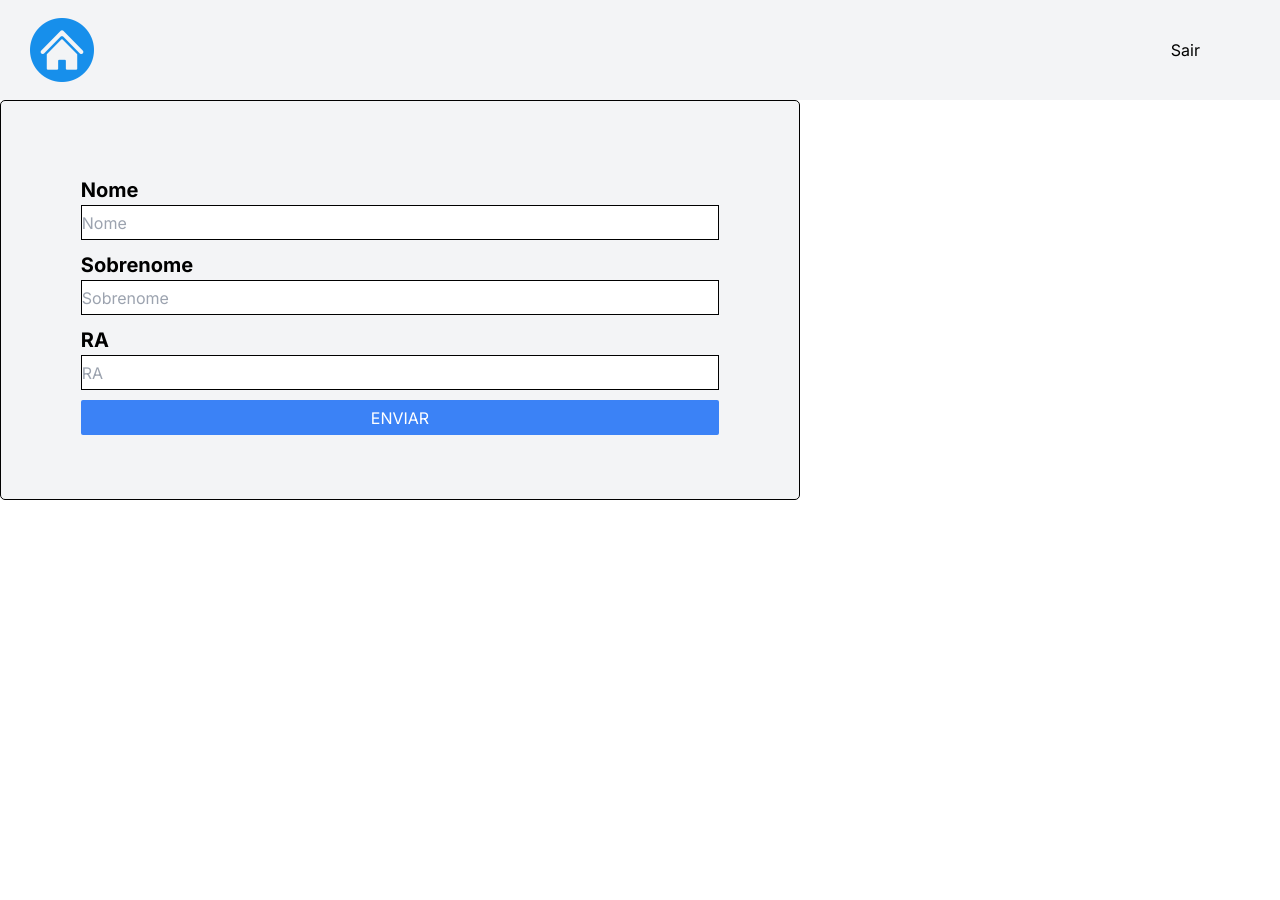
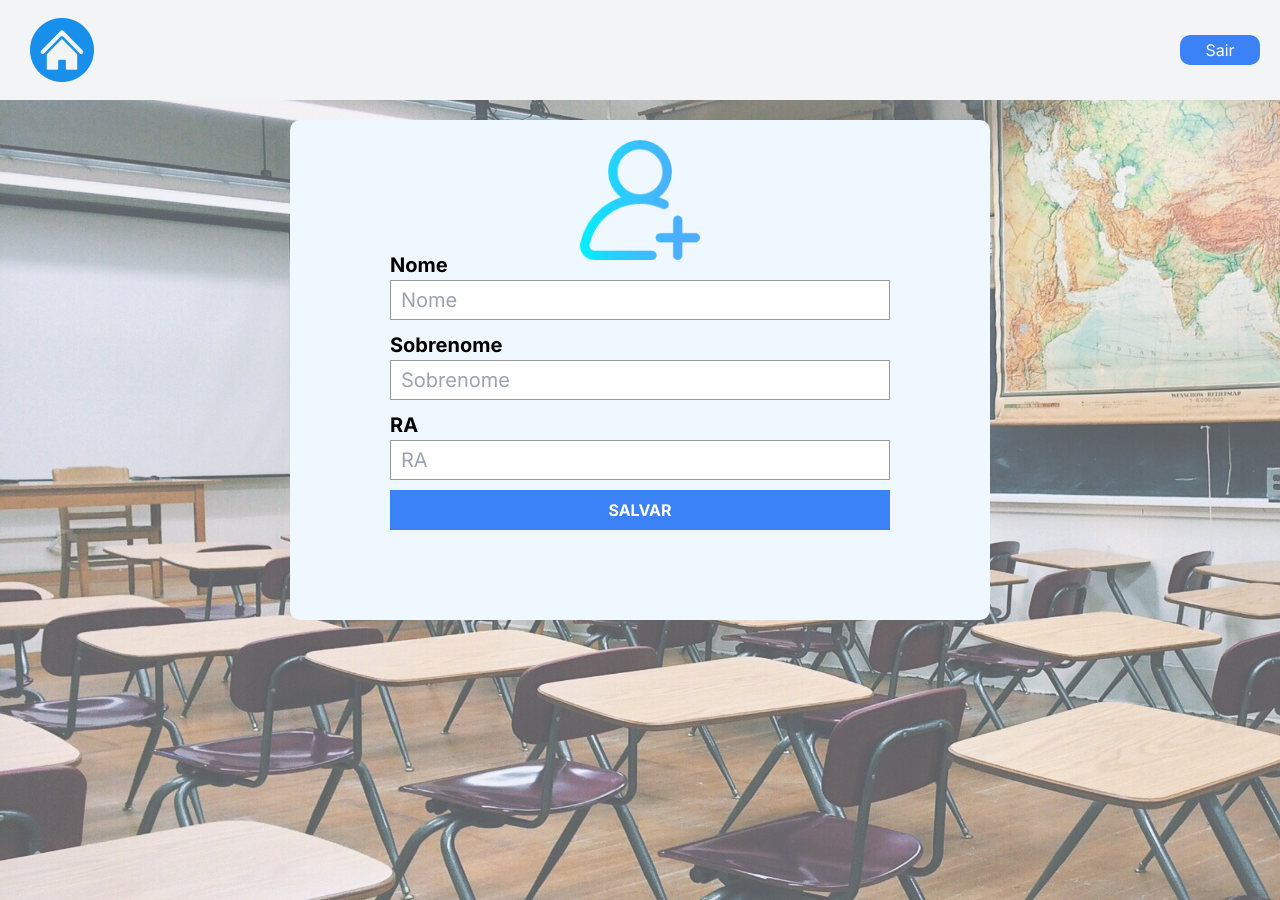
Before and after one commit to denisfl1/Control_of_Student_Grades-FrontEnd, a Next.js app: page /addstudent in a window 1280 px wide. Before the commit the page ends 800 px from the top, so only its background shows below. Built offline with nearby package versions, Linux system fonts and the light colour scheme.

Commit message:
loginState

```diff
--- a/src/app/addstudent/page.tsx
+++ b/src/app/addstudent/page.tsx
@@ -1,6 +1,7 @@
 "use client"
 import AddStudendComp from "@/components/addStudentComp"
 import Header from "@/components/header"
+import background from "@/imgs/classroom.jpg"
 
 export default function AddStudend(){
 
@@ -9,7 +10,8 @@ return(
     <>
     <Header></Header>
     <div className="addStudentContainer h-full">
-
+    <div className="background"></div>
+          <img className="loginIMG" src={background.src} style={{zIndex:'-2'}}></img>
         <AddStudendComp></AddStudendComp>
 
     </div>
--- a/src/app/globals.css
+++ b/src/app/globals.css
@@ -8,7 +8,9 @@
   width: 450px;
   height: 500px;
   border-radius: 5px;
-
+  display: flex;
+  flex-direction: column;
+  align-items: center;
 }
 
 .loginContent input{
@@ -18,6 +20,10 @@
   padding-right: 20px;
   font-size: 20px;
 
+}
+
+.loginContent form{
+margin-top: 50px;
 }
 
 .loginContent button{
@@ -32,11 +38,31 @@
   height: 100%;
   width: 100%;
 }
+.schoolIconContainer{
+  width:85px;
+  height: 85px;
+  margin-top: 80px;
+}
+
+.schoolIcon{
+  width: 100%;
+  height:100%;
+}
+
+.LogoutButton{
+  width: 80px;
+  height: 30px;
+  background-color: #3b82f6;
+  border-radius: 10px;
+  color: white;
+  margin-right: 20px;
+}
 
 .ContainerMenu ul{
   width: 600px;
   margin-top: 20px;
   margin-left: 20px;
+
 }
 
 .ContainerMenu li{
@@ -61,8 +87,8 @@
 }
 
 .background{
-  min-height: 100vh;
-  min-width: 100vw;
+  min-height: 100%;
+  min-width: 100%;
   background-color: rgba(240, 248, 255, 0.368);
   z-index:-1;
   left: 0;
@@ -190,41 +216,72 @@ width: 100%;
   width: 80%;
 }
 
-.addStudentCompContainer{
-  width: 800px;
-  background-color:#F3F4F6;
-  height: 400px;
-  display: flex;
-  flex-wrap: wrap;
-  justify-content: center;
-  border: 1px solid black;
-  border-radius: 5px;
+.addStudentContainer{
+min-height: 100%;
+display: flex;
 }
 
-.addStudentComp{
- justify-content: center;
- width: 80%;
+.addStudentSubContainer{
+  /* width: 800px;
+  background-color:aliceblue;
+  height: 500px;
+  display: flex;
+  flex-direction: column;
+  justify-content: center;
+  align-items: center;
+  position: relative;
+  border-radius: 8px; */
 
 }
 
-.addStudentCompContainer label{
+
+.containerAddStudentIMG{
+  height: 100px;
+  margin-top: 20px;
+}
+.addStudentContainer img{
+
+  margin: auto;
+}
+
+.addStudentSubContainer{
+  background-color: #F0F8FF;
+  border-radius: 10px;
+  margin: auto;
+  margin-top: 20px;
+  width: 700px;
+  height: 500px;
+}
+
+.addStudentContent{
+  display: flex;
+  width: 500px;
+  flex-direction: column;
+  margin: auto;
+}
+
+
+.addStudentContainer label{
 font-size: 20px;
 margin-top: 10px;
 font-weight: bold;
 }
 
-.addStudentCompContainer input{
-  border:1px solid black;
-  height: 35px;
-  width: 100%;
+.addStudentContainer input{
+  border:1px solid rgb(154, 154, 154);
+  /* border-radius: 8px; */
+  height: 40px;
+  font-size: 20px;
+  padding-left: 10px;
 
 }
 
-.addStudentCompContainer button{
+.addStudentContainer button{
   margin-top: 10px;
   width: 100%;
   background-color:#3b82f6;
-  height: 35px;
-  border-radius: 2px;
+  height: 40px;
+  /* border-radius: 8px; */
   color: white;
+  font-weight: bold;
 }
--- a/src/app/students/page.tsx
+++ b/src/app/students/page.tsx
@@ -20,6 +20,7 @@ export default function studentsList(){
     const notes=(type:string,student:any)=>{
 
         let sumport = 0
+        let awaiting = false
 
         let keys = ['português',
             'literatura',
@@ -42,6 +43,11 @@ export default function studentsList(){
 
                 sumport += student['notes'][i][data] / 4
 
+                if(student['notes'][i][data] == null){
+                    awaiting  = true
+                }
+
+
             })
 
         }
@@ -50,10 +56,14 @@ export default function studentsList(){
         sumport = Math.round(sumport)/13
 
         if(type == 'color'){
+
+            if(awaiting)return "#F4A460"
             if( sumport >= 7 ) return "#32CD32"
             return "#FF0000"
 
         }else{
+
+            if(awaiting)return  "AGUARDANDO"
             if( sumport >= 7 )return "APROVADO"
             return "REPROVADO"
         }
@@ -104,6 +114,7 @@ export default function studentsList(){
                     sum+= it.notes[i][x] / 4
 
                 })
+
 
             }
 
@@ -191,7 +202,6 @@ export default function studentsList(){
             'Educação Física'
 
             ]
-            notes('notes',student)
 
             return (
 
--- a/src/components/addStudentComp.tsx
+++ b/src/components/addStudentComp.tsx
@@ -1,32 +1,63 @@
 
 "use client"
 
+import { useState } from "react"
+import {API} from "@/api/api"
+import iconUer from "@/imgs/add-user.png"
+
+
 export default function AddStudendComp(){
 
-return(
-    <div className="addStudentCompContainer">
-
-        <div className="addStudentComp flex" style={{
-            flexDirection:"column"
-        }}>
+    const [name,setName] = useState<string[]>([])
+    const [surname,setSurname] = useState<string>()
+    const [ra,setRA] = useState()
 
 
-            <label>Nome</label>
-            <input placeholder="Nome" type="text"></input>
+    const sendData= async()=>{
 
-            <label>Sobrenome</label>
-            <input placeholder="Sobrenome" type="text"></input>
+       await API.post("/createStudent",{name,surname,ra}).then(
+            res=>{
+               alert(res.data)
+            }
+        )
 
-            <label>RA</label>
-            <input placeholder="RA" type="text"></input>
 
-            <button>ENVIAR</button>
-        </div>
+
+    }
 
 
 
 
-    </div>
+
+return(
+
+
+    <>
+
+            <div className="addStudentSubContainer">
+
+            <div className="containerAddStudentIMG"> <img style={{display:'flex',width:'120px',height:"120px"}} src={iconUer.src}></img></div>
+                    <div className="addStudentContent">
+
+
+                    <label>Nome</label>
+                    <input onChange={(e:any)=>setName(e.target.value)} placeholder="Nome" type="text"></input>
+
+                    <label>Sobrenome</label>
+                    <input onChange={(e:any)=>setSurname(e.target.value)} placeholder="Sobrenome" type="text"></input>
+
+                    <label>RA</label>
+                    <input onChange={(e:any)=>setRA(e.target.value)} placeholder="RA" type="text"></input>
+
+                    <button onClick={sendData}>SALVAR</button>
+
+                    </div>
+
+            </div>
+
+            </>
+
+
 )
 
 
--- a/src/components/header.tsx
+++ b/src/components/header.tsx
@@ -2,6 +2,7 @@
 "use client"
 
 import home from "@/imgs/home.png"
+import Link from "next/link"
 
 export default function Header(){
 
@@ -11,15 +12,13 @@ return(
 
 
     <div className="flex justify-between items-center bg-gray-100 h-[100px]">
-        <div style={{marginLeft:"30px"}}><img style={{width:"64px"}} src={home.src}></img></div>
+        <div style={{marginLeft:"30px"}}><Link href={'/'}><img style={{width:"64px"}} src={home.src}></img></Link></div>
 
-        <ul>
+        <button className="LogoutButton">
 
-            <li className="mr-20 cursor-pointer">
-                Sair
-            </li>
+            Sair
 
-        </ul>
+        </button>
     </div>
 
 )
--- a/src/components/login.tsx
+++ b/src/components/login.tsx
@@ -1,13 +1,21 @@
 "use client"
 
 import background from "@/imgs/classroom.jpg"
+import school from "@/imgs/school.png"
+import { useState } from "react"
 
 export default function login(){
+
+    const[credential,setCredential]= useState<string>()
+    const[password,setPassword]= useState<string>()
+
 
     function handleLogin(e:React.MouseEvent<HTMLButtonElement>){
     e.preventDefault()
 
-    alert("logado")
+    // alert("logado")
+
+    console.log(credential,password)
 
 
 
@@ -18,14 +26,16 @@ export default function login(){
         <>
 
     <img className="loginIMG" src={background.src}></img>
-        <div className="loginContent flex relative  m-auto  bg-gray-300 bg-opacity-80 " >
+        <div className="loginContent flex relative  m-auto  bg-gray-300 bg-opacity-90 " >
+
+            <div className="schoolIconContainer"><img className="schoolIcon" src={school.src}></img></div>
 
             <form className="flex flex-col m-auto">
 
-                <input placeholder="Digite seu (RA)" type="email" name="email"></input>
+                <input onChange={(e)=>setCredential(e.target.value)} placeholder="Digite suas Credenciais" type="text" name="text"></input>
 
 
-                <input placeholder="Senha" type="text" name="text"></input>
+                <input onChange={(e)=>setPassword(e.target.value)} placeholder="Senha" type="password" name="password"></input>
 
 
                 <button onClick={handleLogin} className="bg-blue-500">LOGIN</button>
--- a/src/components/menu.tsx
+++ b/src/components/menu.tsx
@@ -11,7 +11,7 @@ export default function Menu(){
 
             <ul>
                 <li>Alunos <Link href={'/students'}><img className="mr-8 h-8" src={arrow.src}></img></Link></li>
-                <li>Adicionar Aluno <Link href={'/students'}> <img className="mr-8 h-8" src={arrow.src}></img></Link></li>
+                <li>Adicionar Aluno <Link href={'/addstudent'}> <img className="mr-8 h-8" src={arrow.src}></img></Link></li>
                 <li>Adicionar Nota <Link href={'/students'}> <img className="mr-8 h-8" src={arrow.src}></img></Link></li>
                 <li>Ver Notas <Link href={'/students'}> <img className="mr-8 h-8" src={arrow.src}></img></Link></li>
                 <li>Resultado Final <Link href={'/students'}> <img className="mr-8 h-8" src={arrow.src}></img></Link></li>
```
Also changed, not shown: src/app/allnotes/[id]/page.tsx (line endings or trailing spaces), src/imgs/add-user.png (added), src/imgs/school.png (added).
